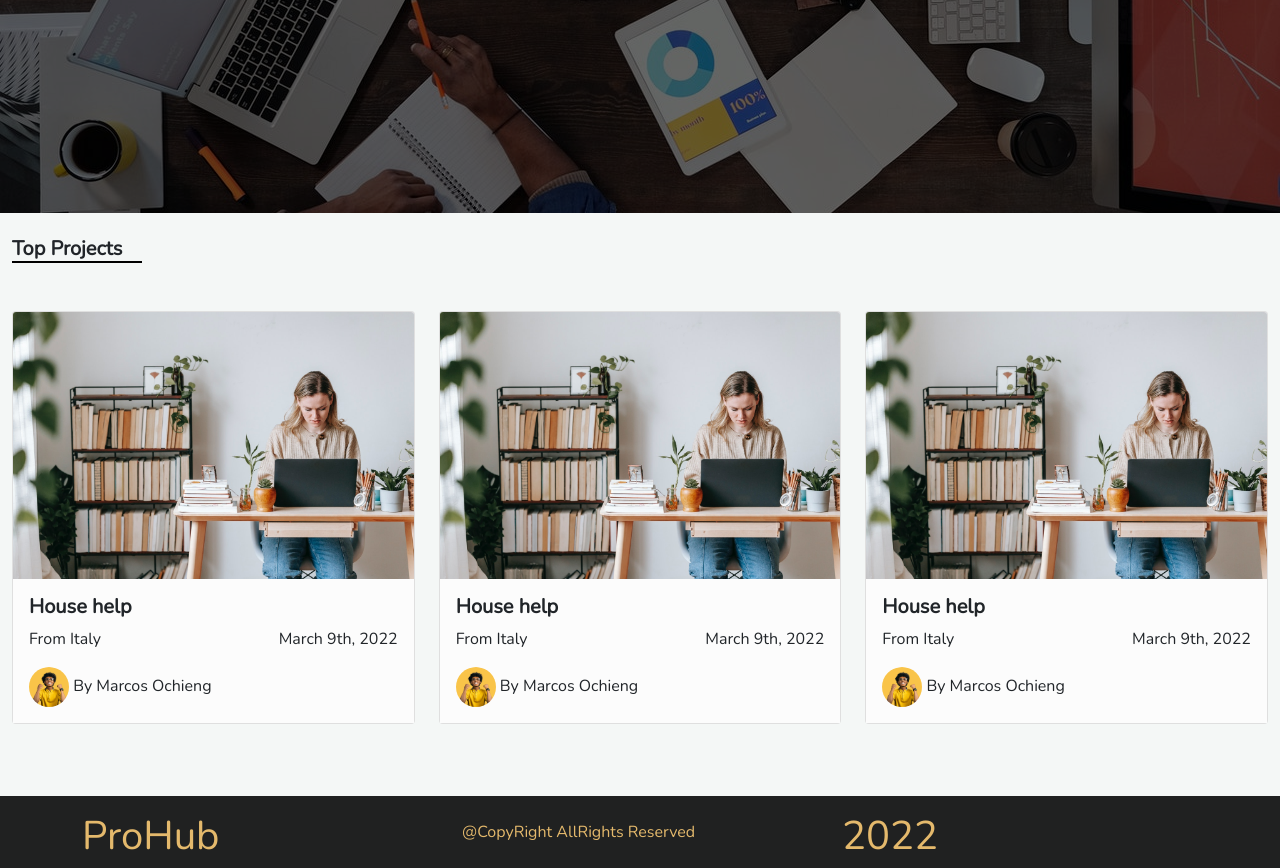
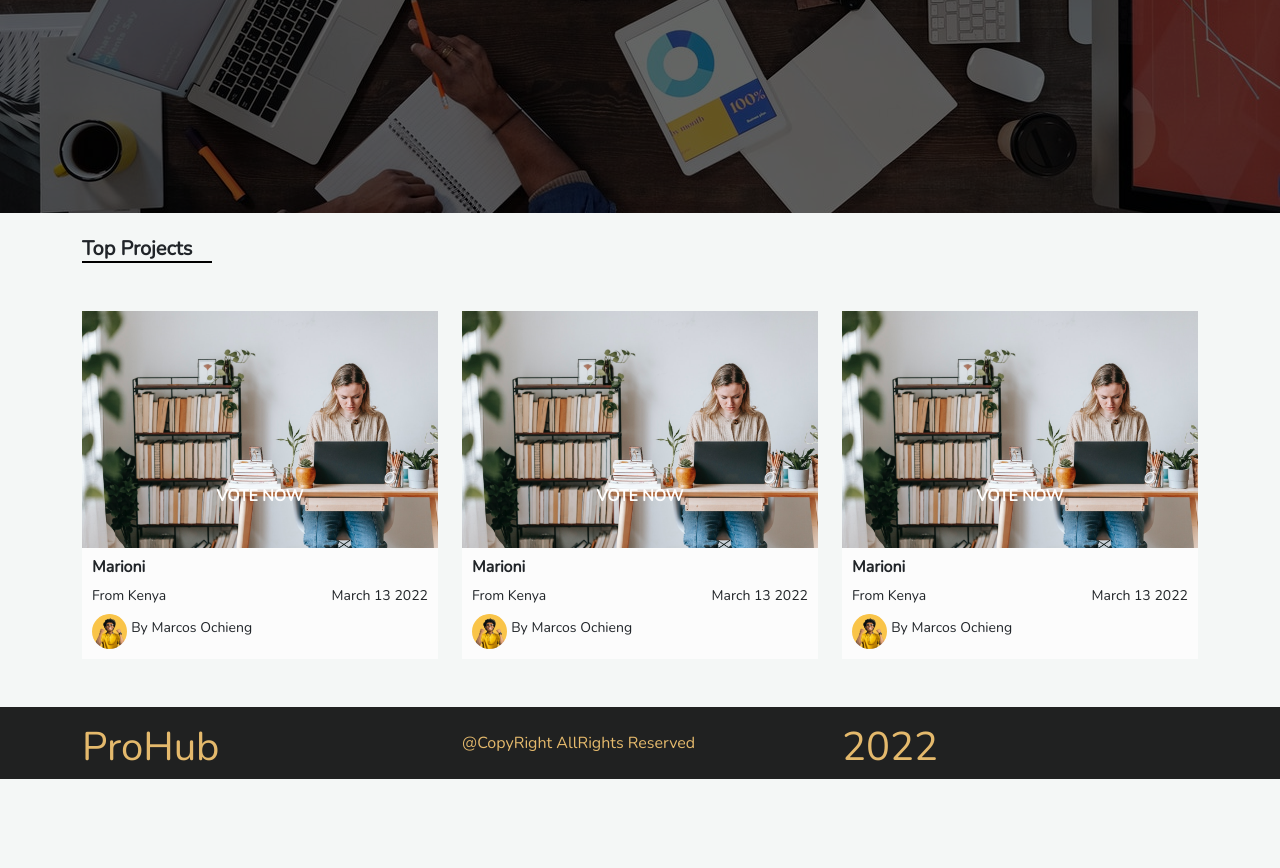
Before and after one commit to Marcos8060/Django-Project-Management-Website, a Django app: page / in a window 1280 px wide. Shown: the part 565-1433 px from the top of the page. After the commit the page ends 1344 px from the top, so only its background shows below. Run offline with Django 4.2, Linux system fonts and the light colour scheme; some libraries are stand-ins or nearby versions.

Commit message:
restyled the project images

```diff
--- a/prohub/static/css/style.css
+++ b/prohub/static/css/style.css
@@ -57,8 +57,8 @@ body{
     background: #FCFCFC;
 }
 .project-img{
-    width: 40px;
-    height: 40px;
+    width: 35px;
+    height: 35px;
     border-radius: 999px;
     object-fit: cover;
 }
@@ -97,6 +97,46 @@ body{
     border-radius: 4px;
     margin-left: 20px;
 }
+
+/* TRIAL */
+.img-area{
+    text-align: center;
+    color: white;
+    position: relative;
+}
+.img-area > img{
+    width: 100%;
+    height: auto;
+}
+.img-text,
+.img-area::after{
+    width: 100%;
+    position: absolute;
+    left: 0;
+}
+.img-area::after{
+    content: '';
+    height: 100%;
+    top: 0;
+    transition: .5s;
+}
+.img-area:hover::after{
+    cursor: pointer;
+    background: black;
+    opacity: .8;
+    transition: 1s;
+}
+.img-text{
+    padding: 20px;
+    margin-bottom: 20px;
+    bottom: 0;
+    z-index: 1;
+    font-weight: bolder;
+}
+.img-info{
+    background: #FCFCFC;
+    padding: 10px;
+}
 /* footer */
 footer{
     background: #202121;
--- a/prohub/templates/index.html
+++ b/prohub/templates/index.html
@@ -27,7 +27,8 @@
                     <ul class="dropdown-menu dropdown-menu-dark" aria-labelledby="navbarDarkDropdownMenuLink">
                         <li><a class="dropdown-item" href="{% url 'profile' %}">View Profile</a></li>
                         <li><a class="dropdown-item" href="#">Another action</a></li>
-                        <li><a class="dropdown-item" href="#"><i class="bi bi-box-arrow-right"></i><span class="m-2">Logout</span></a></li>
+                        <li><a class="dropdown-item" href="#"><i class="bi bi-box-arrow-right"></i><span
+                                    class="m-2">Logout</span></a></li>
                     </ul>
                 </li>
             </ul>
@@ -47,49 +48,58 @@
         <p>Display some of your best projects and recieve professional reviews and ratings from around the world.</p>
     </div>
 </div>
-<div class="container-fluid">
+<div class="container">
     <h5 class="mt-4 mb-5 underline" style="font-weight: bold;">Top Projects</h5>
     <div class="row mb-5">
-        <div class="col-md-4 mb-4">
-            <div class="card">
-                <a href="#"><img src="../static/images/p2.jpg" class="card-img-top project_img" alt="..."></a>
-                <div class="card-body">
-                  <a href="#" class="text-decoration-none text-dark"><h5 class="card-title" style="font-weight: bolder;">House help</h5></a>
-                  <div class="d-flex align-items-center justify-content-between">
-                    <p>From Italy</p>
-                    <p>March 9th, 2022</p>
-                  </div>
-                  <img class="img-fluid project-img" src="../static/images/resume.png" alt="">
-                  <span>By  Marcos Ochieng</span>
+        <div class="col-md-4">
+            <div class="img-area">
+                <img class="img-fluid" src="../static/images/p2.jpg" alt="">
+                <div class="img-text">
+                    <a class="text-decoration-none text-white" href="#">VOTE NOW</a>
                 </div>
             </div>
+            <div class="img-info">
+                <h6 style="font-weight: bolder;">Marioni</h6>
+                <div class="d-flex align-items-center justify-content-between">
+                    <small>From Kenya</small>
+                    <small>March 13 2022</small>
                 </div>
-        <div class="col-md-4 mb-4">
-            <div class="card">
-                <a href="#"><img src="../static/images/p2.jpg" class="card-img-top" alt="..."></a>
-                <div class="card-body">
-                  <a href="#" class="text-decoration-none text-dark"><h5 class="card-title" style="font-weight: bolder;">House help</h5></a>
-                  <div class="d-flex align-items-center justify-content-between">
-                    <p>From Italy</p>
-                    <p>March 9th, 2022</p>
-                  </div>
-                  <img class="img-fluid project-img" src="../static/images/resume.png" alt="">
-                  <span>By  Marcos Ochieng</span>
+                <img class="img-fluid project-img mt-2" src="../static/images/resume.png" alt="">
+                <small class="mt-2">By Marcos Ochieng</small>
             </div>
         </div>
+        <div class="col-md-4">
+            <div class="img-area">
+                <img class="img-fluid" src="../static/images/p2.jpg" alt="">
+                <div class="img-text">
+                    <a class="text-decoration-none text-white" href="#">VOTE NOW</a>
                 </div>
-        <div class="col-md-4 mb-4">
-            <div class="card">
-                <a href="#"><img src="../static/images/p2.jpg" class="card-img-top" alt="..."></a>
-                <div class="card-body">
-                  <a href="#" class="text-decoration-none text-dark"><h5 class="card-title" style="font-weight: bolder;">House help</h5></a>
+            </div>
+            <div class="img-info">
+                <h6 style="font-weight: bolder;">Marioni</h6>
                 <div class="d-flex align-items-center justify-content-between">
-                    <p>From Italy</p>
-                    <p>March 9th, 2022</p>
+                    <small>From Kenya</small>
+                    <small>March 13 2022</small>
                 </div>
-                  <img class="img-fluid project-img" src="../static/images/resume.png" alt="">
-                  <span>By  Marcos Ochieng</span>
+                <img class="img-fluid project-img mt-2" src="../static/images/resume.png" alt="">
+                <small class="mt-2">By Marcos Ochieng</small>
             </div>
+        </div>
+        <div class="col-md-4">
+            <div class="img-area">
+                <img class="img-fluid" src="../static/images/p2.jpg" alt="">
+                <div class="img-text">
+                    <a class="text-decoration-none text-white" href="#">VOTE NOW</a>
+                </div>
+            </div>
+            <div class="img-info">
+                <h6 style="font-weight: bolder;">Marioni</h6>
+                <div class="d-flex align-items-center justify-content-between">
+                    <small>From Kenya</small>
+                    <small>March 13 2022</small>
+                </div>
+                <img class="img-fluid project-img mt-2" src="../static/images/resume.png" alt="">
+                <small class="mt-2">By Marcos Ochieng</small>
             </div>
         </div>
     </div>
```
Also changed, not shown: prohub/text.txt (added, +14 -0 lines). Lines whose indentation alone changed are shown as unchanged.
